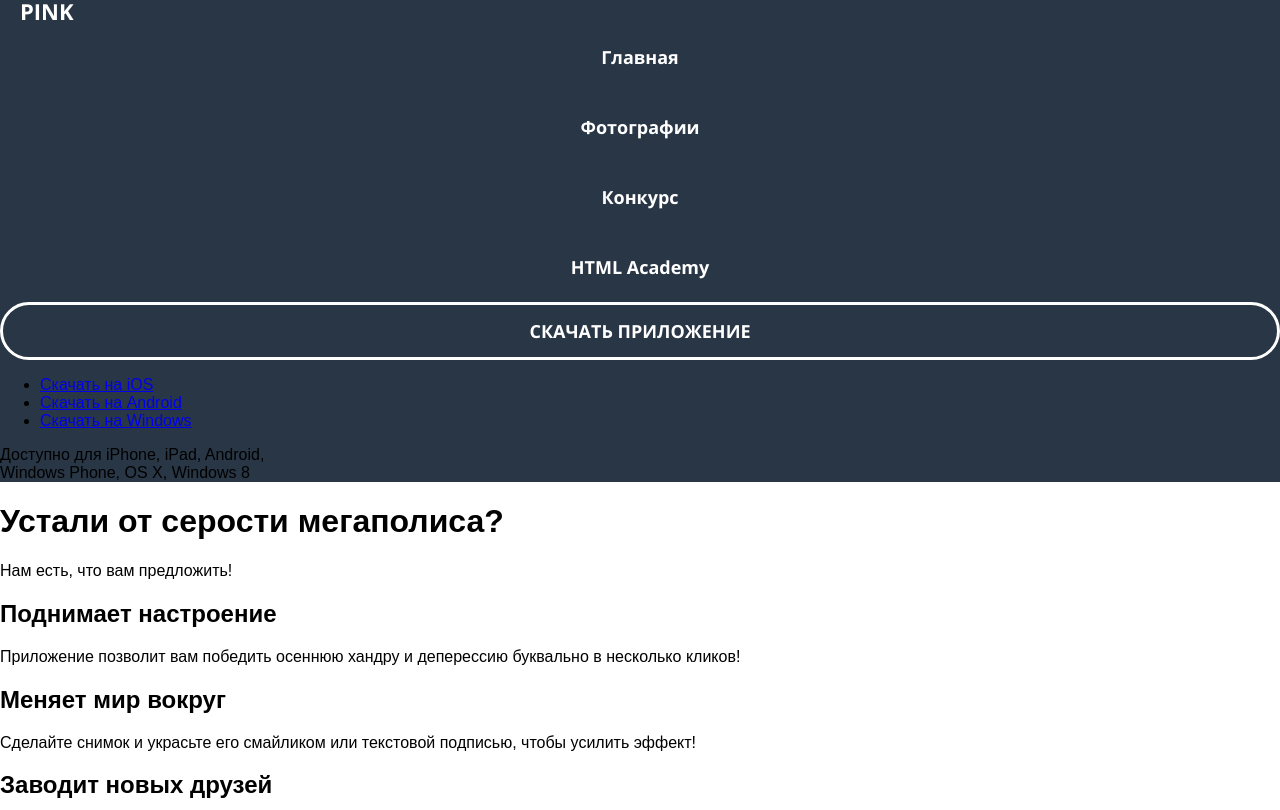
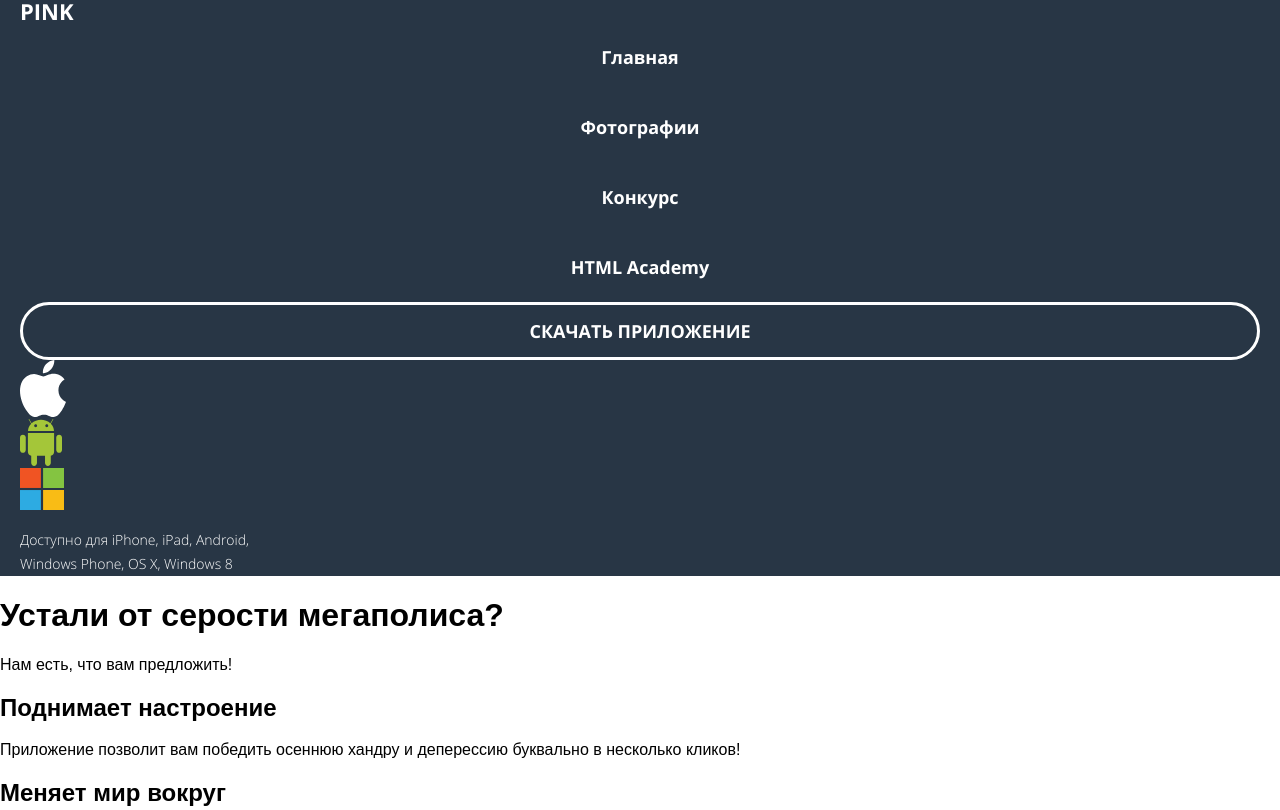
Before and after one commit to ndgo/24620-pink, a website: page index.html in a window 1280 px wide. Shown: the top 810 px of the page. Drawn offline with nearby package versions, Linux system fonts and the light colour scheme; files that its build step writes are made by us from their sources; files whose address does not match are found by name.

Commit message:
adding download block

```diff
--- a/index.html
+++ b/index.html
@@ -35,15 +35,18 @@
   </div>
   <div class="download">
     <a class="btn btn--download" href="#">Скачать приложение</a>
-    <ul class="download__os-list">
-      <li class="download__platform download__platform--ios">
-        <a class="download__item-link" href="#">Скачать на iOS</a>
+    <ul class="download__platform-list">
+      <li class="download__platform">
+        <a class="download__item-link" href="#">
+          <img src="img/logo-apple.svg" alt="Скачать на iOS"></a>
       </li>
-      <li class="download__platform download__platform--android">
-        <a class="download__item-link" href="#">Скачать на Android</a>
+      <li class="download__platform">
+        <a class="download__item-link" href="#">
+          <img src="img/logo-android.svg" alt="Скачать на Android">
+        </a>
       </li>
-      <li class="download__platform download__platform--windows">
-        <a class="download__item-link" href="#">Скачать на Windows</a>
+      <li class="download__platform">
+        <img src="img/logo-microsoft.svg" alt="Скачать на Windows">
       </li>
     </ul>
     <p class="download__description">Доступно для iPhone, iPad, Android,
--- /dev/null
+++ b/sass/blocks/_download.scss
@@ -0,0 +1,29 @@
+@import "../variables";
+@import "../global/mixins";
+
+.download {
+  padding-left: 20px;
+  padding-right: 20px;
+
+  background-color: rgba($dark-blue, 1);
+}
+
+.download__platform-list {
+
+  margin: 0;
+  padding: 0;
+
+  list-style: none;
+}
+
+.download__item-link {
+  @include embed-font($sans-bold-family, 18px, 18px, white);
+
+  display: block;
+
+  text-transform: uppercase;
+}
+
+.download__description {
+  @include embed-font($sans-light-family, 14px, 24px, white);
+}
--- a/sass/style.scss
+++ b/sass/style.scss
@@ -5,3 +5,4 @@
 @import "blocks/page-header";
 @import "blocks/navigation";
 @import "blocks/btn";
+@import "blocks/download";
```
